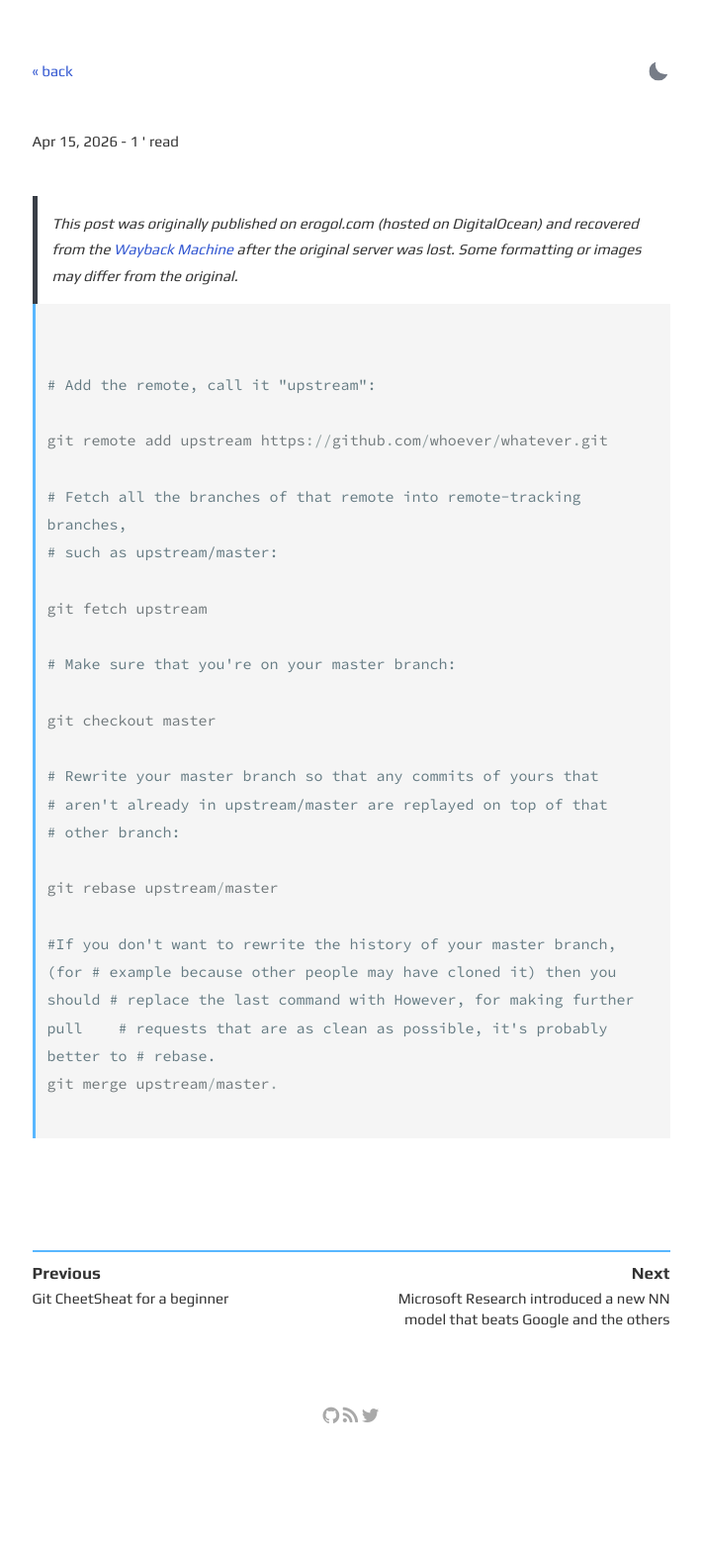
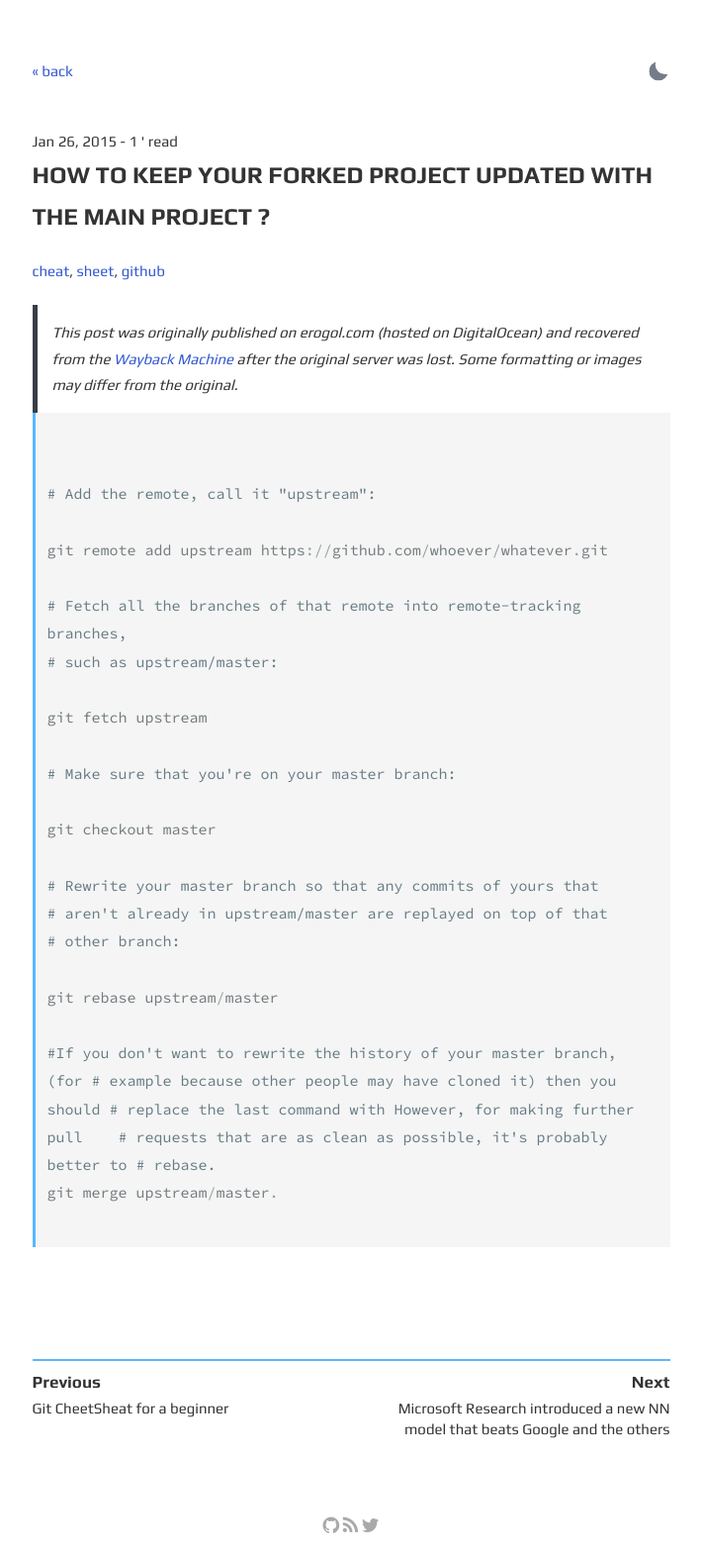
Before and after one commit to erogol/erogol.github.io, a Jekyll site: the page built from _posts/2015-01-26-keep-forked-project-updated-main-project.md, in a window 1280 px wide. Shown: the whole page at 99% size, without its empty margins (285-994 px from the left). Built offline with Jekyll 4.4.1, drawn with Linux system fonts in a browser that asks for light colours; comment, search, counter and statistics services are not loaded; before the commit the page ends 1461 px from its top, so only the background shows below that.

Commit message:
Fix YAML front matter in 4 posts (unescaped quotes breaking Jekyll build)

```diff
--- a/_posts/2015-01-26-keep-forked-project-updated-main-project.md
+++ b/_posts/2015-01-26-keep-forked-project-updated-main-project.md
@@ -1,12 +1,7 @@
 ---
 layout: post
 title: "How to keep your forked project updated with the main project ?"
-description: "python
-
-
- Add the remote, call it "upstream":
-
-git remote add upstream https://github"
+description: "How to keep your forked project updated with the main project"
 tags: cheat sheet github
 minute: 1
 ---
```
Also changed, not shown: _posts/2012-08-22-more-firefox-addons-for-secure-internet.md (+1 -1 lines), _posts/2012-11-02-simple-hack-to-connect-an-authentication-needed-internet-like-in-starbucks.md (+1 -1 lines), _posts/2013-12-09-long-term-future-ai-ted-talk.md (+1 -1 lines).
